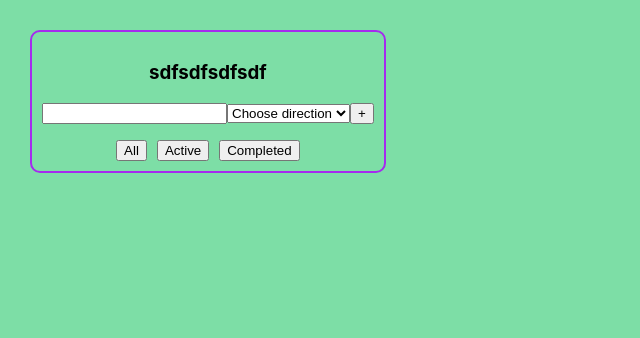
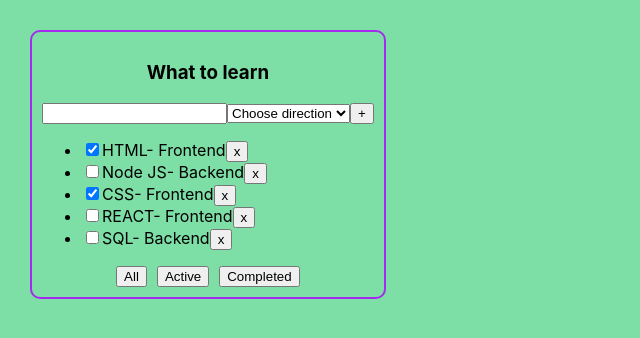
Before and after one commit to igor-minaev/todolist-repeat, a React (Create React App) app: page / in a window 1280 px wide. Shown: the top 338 px of the page, without its empty margins (0-640 px from the left). Built offline with nearby package versions, Linux system fonts and the light colour scheme.

Commit message:
add function removeTask

```diff
--- a/src/App.tsx
+++ b/src/App.tsx
@@ -2,19 +2,31 @@
 import './App.css';
 import {Todolist} from './components/Todolist';
 
+export type DirectionType = 'Frontend' | 'Backend'
+
+export type TaskType = {
+    id: string
+    title: string
+    direction: DirectionType
+    isDone: boolean
+}
 
 function App() {
     const todolistTitle = 'What to learn'
-    const [tasks, setTasks] = useState([
+    const [tasks, setTasks] = useState<TaskType[]>([
         {id: crypto.randomUUID(), title: 'HTML', direction: 'Frontend', isDone: true},
         {id: crypto.randomUUID(), title: 'Node JS', direction: 'Backend', isDone: false},
         {id: crypto.randomUUID(), title: 'CSS', direction: 'Frontend', isDone: true},
         {id: crypto.randomUUID(), title: 'REACT', direction: 'Frontend', isDone: false},
         {id: crypto.randomUUID(), title: 'SQL', direction: 'Backend', isDone: false}
     ])
+    const removeTask = (taskId: string) => setTasks(tasks.filter(t => t.id !== taskId))
     return (
         <div className="App">
-            <Todolist/>
+            <Todolist
+                todolistTitle={todolistTitle}
+                tasks={tasks}
+                removeTask={removeTask}/>
         </div>
     );
 }
--- a/src/components/Todolist.tsx
+++ b/src/components/Todolist.tsx
@@ -1,9 +1,31 @@
 import React from 'react';
+import {TaskType} from '../App';
 
-export const Todolist = () => {
+type TodolistPropsType = {
+    todolistTitle: string
+    tasks: TaskType[]
+    removeTask: (taskId: string) => void
+}
+
+export const Todolist: React.FC<TodolistPropsType> = (props) => {
+    const {todolistTitle, tasks, removeTask, ...restProps} = props
+    const listItems: JSX.Element[] = tasks.map(task => {
+        const removeTaskHandler = () => removeTask(task.id)
+        return (
+            <li key={task.id}>
+                <input type="checkbox" checked={task.isDone}/>
+                <span>{task.title}</span>
+                <span>- {task.direction}</span>
+                <button onClick={removeTaskHandler}>x</button>
+            </li>
+        )
+    })
+    const tasksForTodolist: JSX.Element = tasks.length
+        ? <ul>{listItems}</ul>
+        : <p>Your todolist is empty!</p>
     return (
-        <div className='todolist'>
-            <h3 className='title'>sdfsdfsdfsdf</h3>
+        <div className="todolist">
+            <h3 className="title">{todolistTitle}</h3>
             <div>
                 <input/>
                 <select>
@@ -13,8 +35,8 @@
                 </select>
                 <button>+</button>
             </div>
-            <ul></ul>
-            <div className='buttons'>
+            {tasksForTodolist}
+            <div className="buttons">
                 <button>All</button>
                 <button>Active</button>
                 <button>Completed</button>
```
